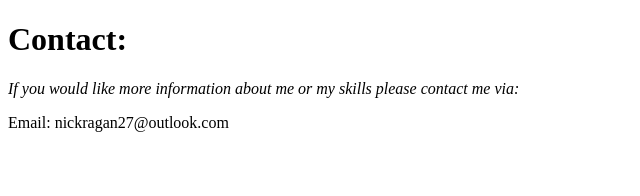
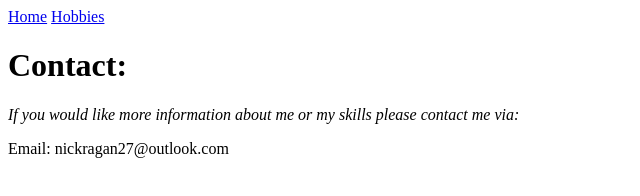
Before and after one commit to TinyDevNick/Personal_Resume, a plain HTML site: page Contact.html in a window 1280 px wide. Shown: the whole page, without its empty margins (0-640 px from the left). Drawn offline with Linux system fonts and the light colour scheme.

Commit message:
added header menu links for contact and hobbies

```diff
--- a/Contact.html
+++ b/Contact.html
@@ -6,6 +6,10 @@
     <title>Contact</title>
 </head>
 <body>
+    <header>
+        <a href="index.html">Home</a>
+        <a href="hobbies.html">Hobbies</a>
+    </header>
     <h1>Contact:</h1>
     <p><i>If you would like more information about me or my skills please contact me via:</i></p>
     <p>Email: nickragan27@outlook.com</p>
```
Also changed, not shown: hobbies.html (+4 -0 lines).
